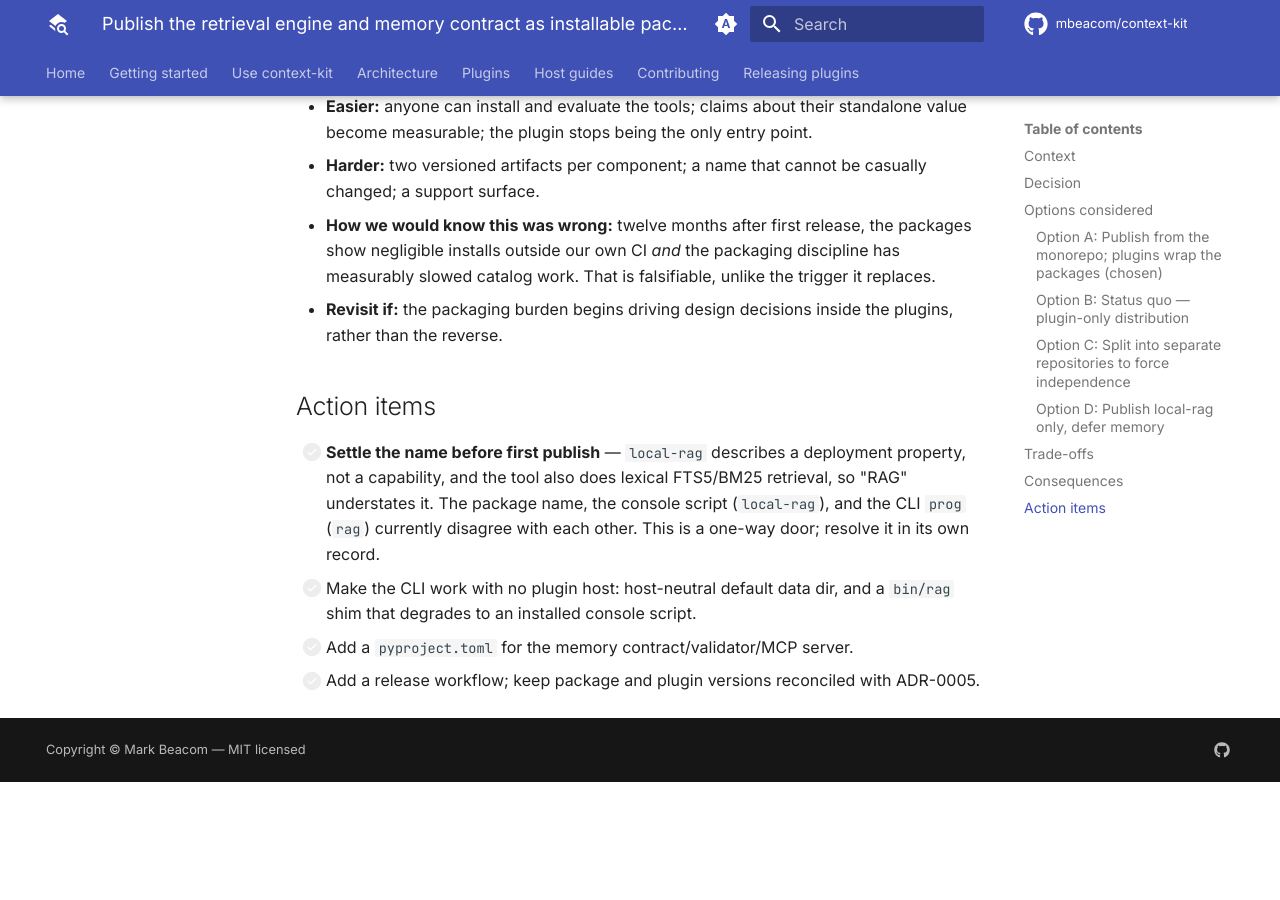
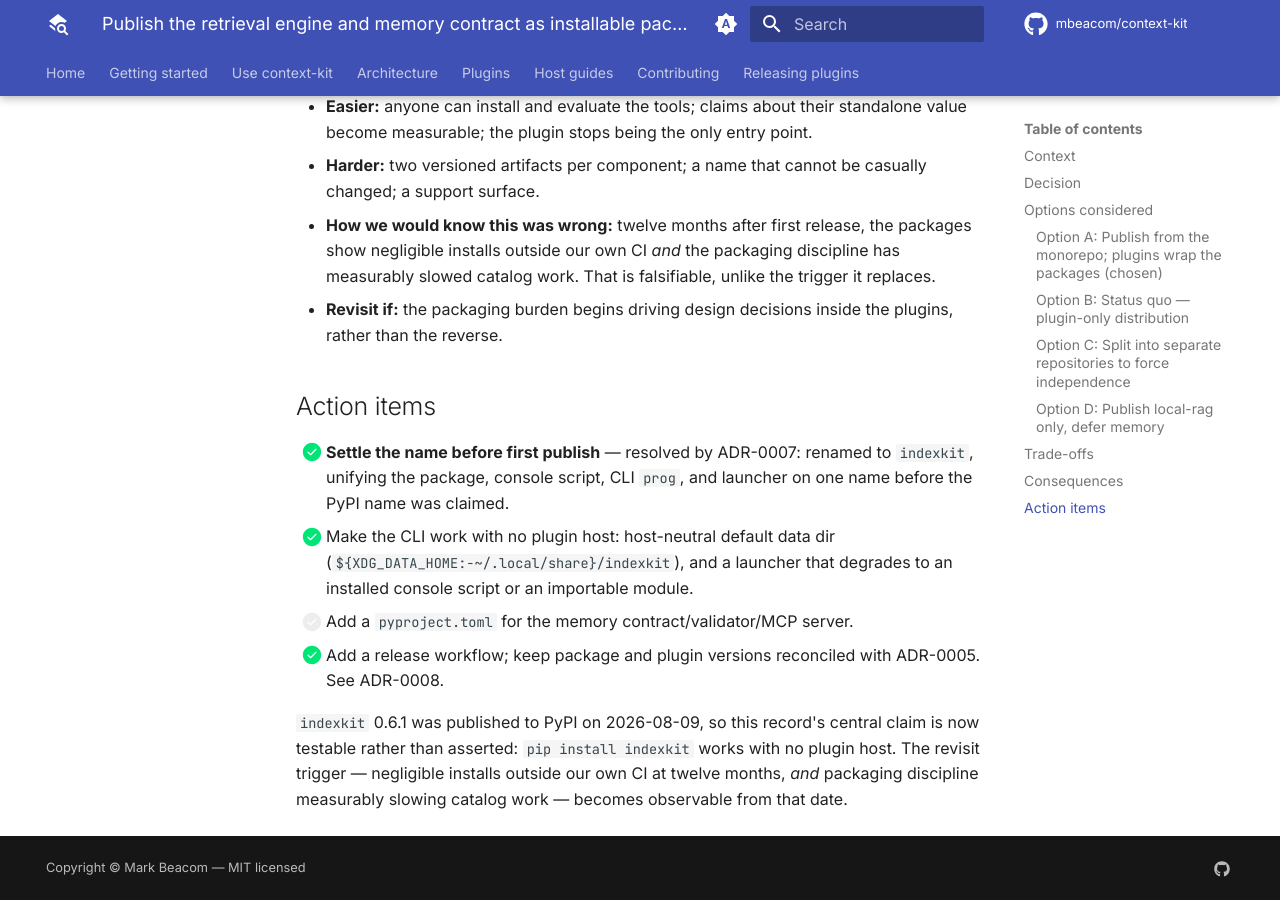
Before and after one commit to mbeacom/context-kit, an MkDocs documentation site: the page built from docs/adr/0006-publish-the-retrieval-engine-and-memory-contract-as-installable-packages.md, in a window 1280 px wide and 900 px high, scrolled down 2861 px. Built offline with MkDocs 1.6.1 and Material for MkDocs 9.7.7, drawn with Linux system fonts in a browser that asks for light colours; comment, search, counter and statistics services are not loaded; before the commit the page ends 3643 px from its top, so only the background shows below that.

Commit message:
docs(adr): ratify ADR-0008 and close the action items the release completed
ADR-0008 stayed `proposed` because adrkit refuses `accepted` on an agent-drafted
record without a named human ratifier, and self-ratifying would defeat the point.
The maintainer has now approved it, and its decisions are no longer theoretical:
trusted publishing and the `indexkit/v<version>` tag scheme both ran in
production for the 0.6.1 release.

adrkit caught a second gap during ratification: an accepted record must name a
decider, and 0008 was the only record with `deciders: []` — for the same reason
it was unratified. Both fields are now set.

Closed the action items the release actually completed, with the evidence rather
than a bare checkmark:

- 0008 items 1-3 (PyPI publisher, `pypi` environment, dispatch rehearsal). The
  rehearsal note records that it earned its cost on first use by catching the
  `dist/.gitignore` miscount, which on a tag push would have failed after the
  version was permanently spent.
- 0006 items 1, 2, 4 (name settled by ADR-0007, host-neutral CLI, release
  workflow). Item 3, packaging the memory contract, is still open. Also notes
  that the record's central claim is now testable rather than asserted, which
  makes its revisit trigger observable.
- 0007 all five items. The name is permanently claimed, so the one-way door
  that record declared is closed.

Co-authored-by: Copilot App <223556219+Copilot@users.noreply.github.com>

```diff
--- a/docs/adr/0006-publish-the-retrieval-engine-and-memory-contract-as-installable-packages.md
+++ b/docs/adr/0006-publish-the-retrieval-engine-and-memory-contract-as-installable-packages.md
@@ -150,13 +150,18 @@ this is how it will ship, since `local-rag` is ready first.
 
 ## Action items
 
-1. [ ] **Settle the name before first publish** — `local-rag` describes a
-   deployment property, not a capability, and the tool also does lexical
-   FTS5/BM25 retrieval, so "RAG" understates it. The package name, the console
-   script (`local-rag`), and the CLI `prog` (`rag`) currently disagree with each
-   other. This is a one-way door; resolve it in its own record.
-2. [ ] Make the CLI work with no plugin host: host-neutral default data dir,
-   and a `bin/rag` shim that degrades to an installed console script.
+1. [x] **Settle the name before first publish** — resolved by ADR-0007:
+   renamed to `indexkit`, unifying the package, console script, CLI `prog`, and
+   launcher on one name before the PyPI name was claimed.
+2. [x] Make the CLI work with no plugin host: host-neutral default data dir
+   (`${XDG_DATA_HOME:-~/.local/share}/indexkit`), and a launcher that degrades
+   to an installed console script or an importable module.
 3. [ ] Add a `pyproject.toml` for the memory contract/validator/MCP server.
-4. [ ] Add a release workflow; keep package and plugin versions reconciled with
-   ADR-0005.
+4. [x] Add a release workflow; keep package and plugin versions reconciled with
+   ADR-0005. See ADR-0008.
+
+`indexkit` 0.6.1 was published to PyPI on 2026-08-09, so this record's central
+claim is now testable rather than asserted: `pip install indexkit` works with no
+plugin host. The revisit trigger — negligible installs outside our own CI at
+twelve months, *and* packaging discipline measurably slowing catalog work —
+becomes observable from that date.
```
Also changed, not shown: docs/adr/0007-rename-local-rag-to-indexkit-before-claiming-a-package-name.md (+8 -5 lines), docs/adr/0008-publish-indexkit-with-trusted-publishing-and-package-prefixed-tags.md (+12 -6 lines).
